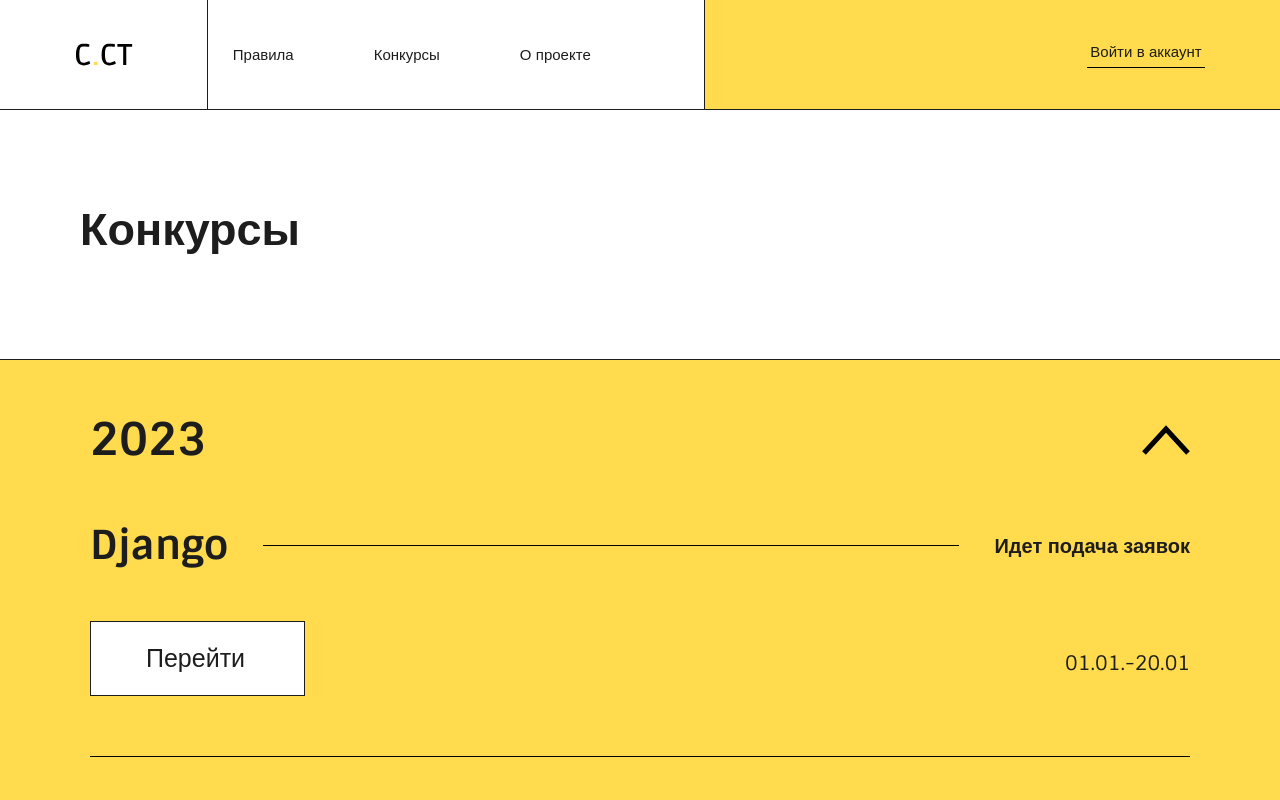
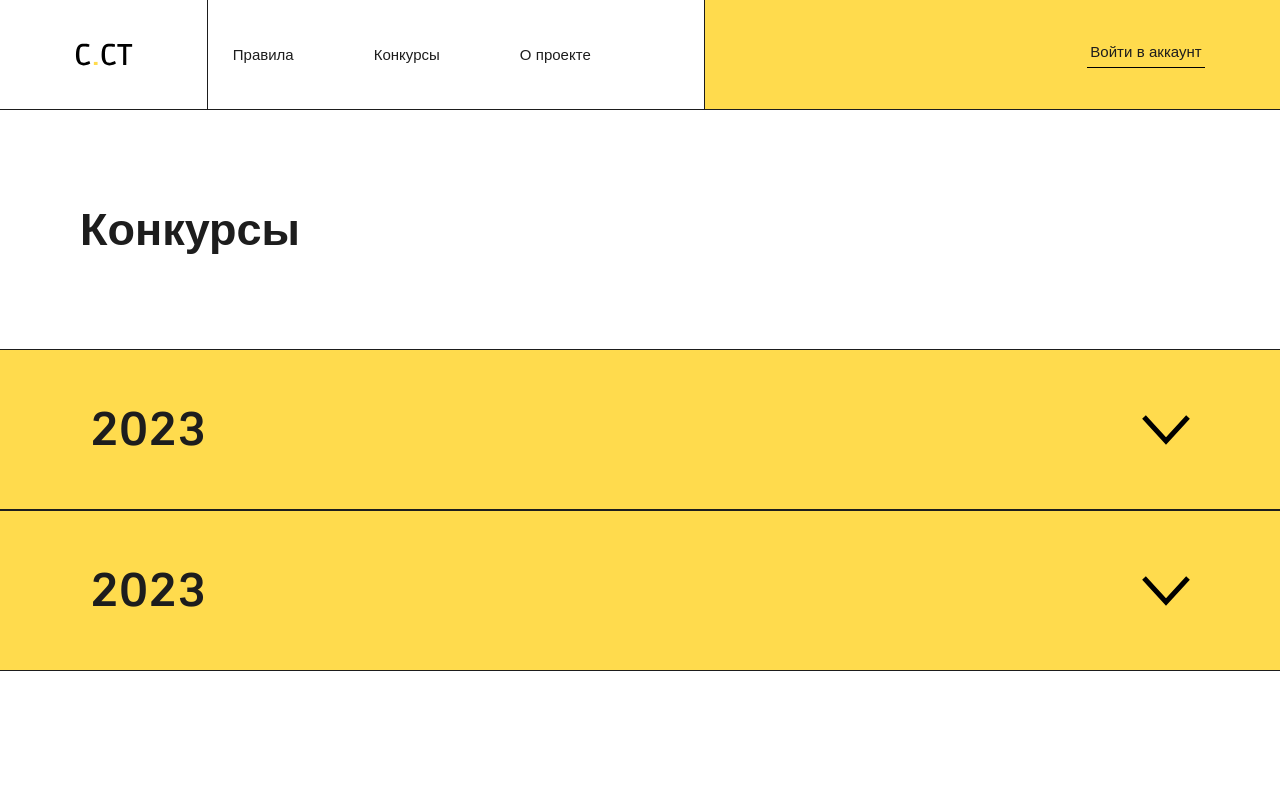
Before and after one commit to sonia13marker/creative.ct, a React (Create React App) app: page /contests in a window 1280 px wide. Shown: the top 800 px of the page. Built offline with nearby package versions, Linux system fonts and the light colour scheme.

Commit message:
"конкурсы"

```diff
--- a/src/components/OneYear/OneYear.jsx
+++ b/src/components/OneYear/OneYear.jsx
@@ -1,30 +1,43 @@
 import { OneYearContest } from '../OneYearContest/OneYearContest';
 import style from './style.module.css'
 import arrow_top from '../../images/arrow__list_top.svg';
+import arrow_bottom from '../../images/arrow__list_bottom.svg';
+import { React, useState} from 'react';
+import classnames from "classnames";
 
 
 export function OneYear(innf){
     console.log(innf);
 
+    const [isActive, setIsActive] = useState(false);
+
     return <div className={style.preekol}>
       {/*аккордеон */}
+
       <div className={style.accordion}>
         <div className={style.accordeon__item}>
-          <div className={style.accordeon__title}>
+          <div className={style.accordeon__title}
+          onClick={() => setIsActive(!isActive)}
+          >
 
                   {/*год и стрелка для раскрытия */}
             <span className={style.arrow_wrap}>
               <p>2023</p>
-              <span className={style.year__arrow_top}><img src={arrow_top} alt=""/></span>
+              <span className={style.year__arrow_top}>
+                {isActive ? <img src={arrow_top} alt=""/> : <img src={arrow_bottom}/>}
+                </span>
             </span>
           </div>
+          { isActive && <div className={style.accordeon__content}>
+          {Object.values(innf).map((inf, id) => {
+        console.log(inf)
+          return <OneYearContest key={id} {...inf} />;
+        })}
+          </div>}
         </div>
       </div>
 
 
-        {Object.values(innf).map((inf, id) => {
-        console.log(inf)
-          return <OneYearContest key={id} {...inf} />;
-        })}
+
       </div>
 }
--- a/src/components/OneYear/style.module.css
+++ b/src/components/OneYear/style.module.css
@@ -4,12 +4,13 @@
     border: 1.5px solid var(--main-black);
     border-left: none;
     border-right: none;
-    margin: 100px 0;
     padding: 50px 90px;
+}
+.preekol:last-child {
+    margin-bottom: 300px;
 }
 .arrow_wrap {
     display: flex;
     flex-direction: row;
     justify-content: space-between;
-    margin-bottom: 50px;
 }
--- a/src/components/OneYearContest/style.module.css
+++ b/src/components/OneYearContest/style.module.css
@@ -2,6 +2,7 @@
 
 }
 .container__info {
+    margin-top: 50px;
     width: 100%;
 }
 
```
